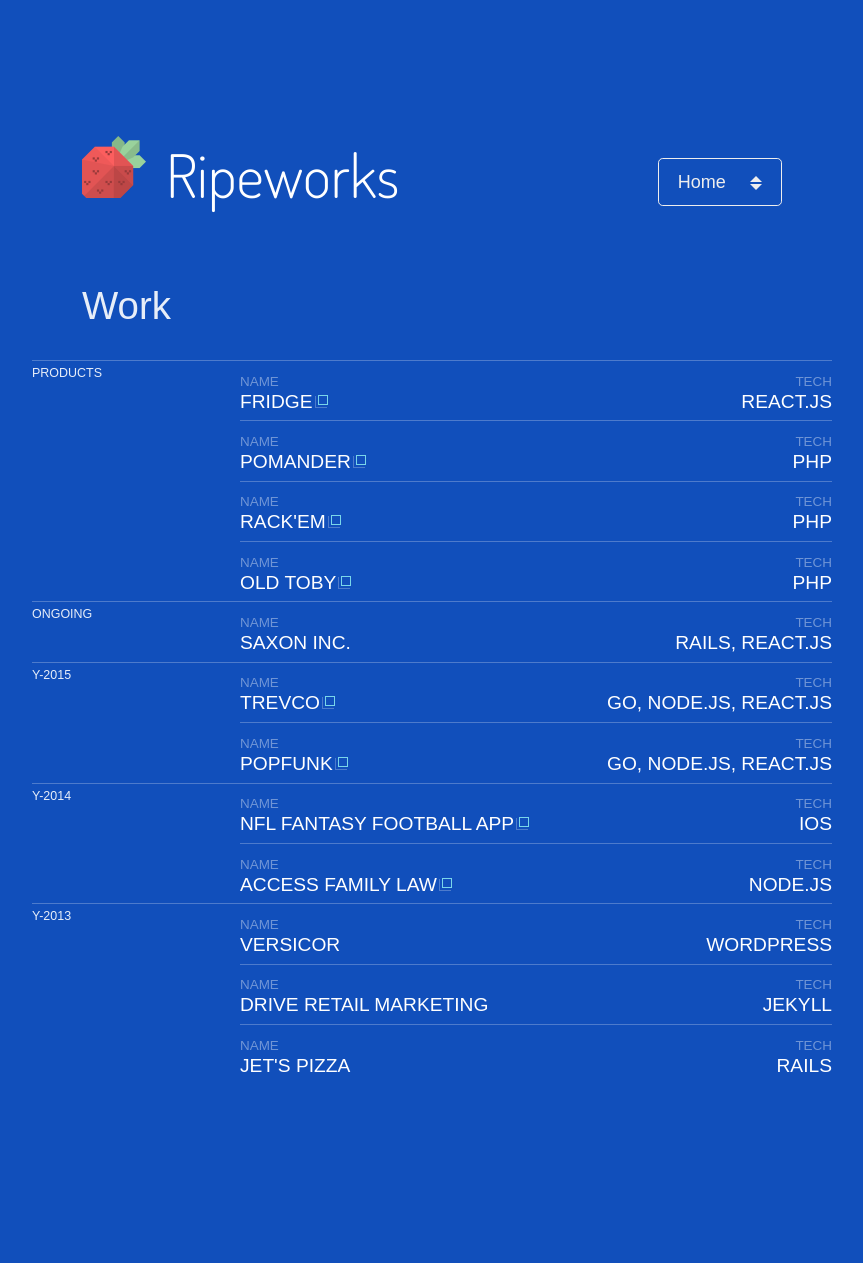
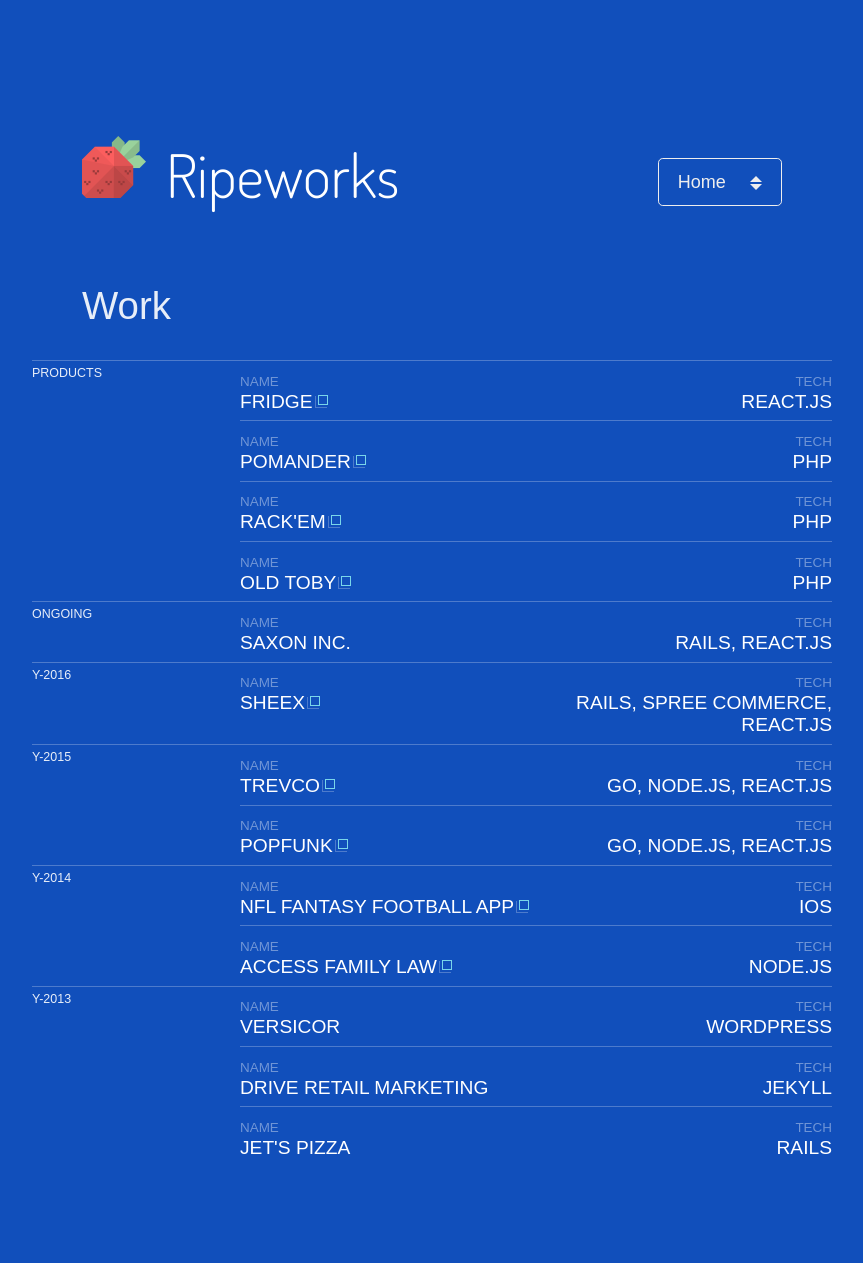
Before and after one commit to ripeworks/ripeworks.github.io, a Jekyll site: the page built from work/index.html, in a window 1280 px wide. Shown: the whole page, without its empty margins (208-1071 px from the left). Built offline with Jekyll 4.4.1, drawn with Linux system fonts in a browser that asks for light colours; before the commit the page ends 1180 px from its top, so only the background shows below that.

Commit message:
added 2016 work

```diff
--- /dev/null
+++ b/_data/projects2016.yml
@@ -0,0 +1,3 @@
+- name: SHEEX
+  tech: Rails, Spree Commerce, React.js
+  link: https://www.sheex.com
--- a/work/index.html
+++ b/work/index.html
@@ -22,6 +22,14 @@
       <span class="year animate-in-2">ONGOING</span>
       <ul class="list col offset-three nine">
         {% for project in site.data.ongoing %}
+          {% include project.html project=project %}
+        {% endfor %}
+      </ul>
+    </div>
+    <div class="col twelve projects">
+      <span class="year animate-in-2">Y-2016</span>
+      <ul class="list col offset-three nine">
+        {% for project in site.data.projects2016 %}
           {% include project.html project=project %}
         {% endfor %}
       </ul>
```
